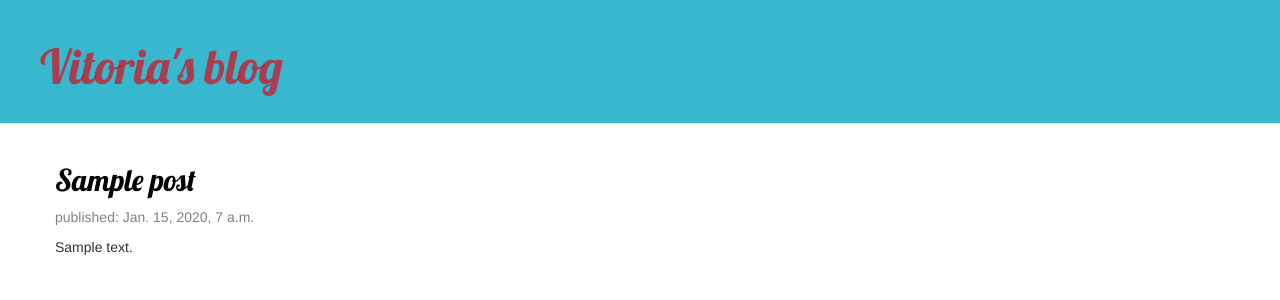
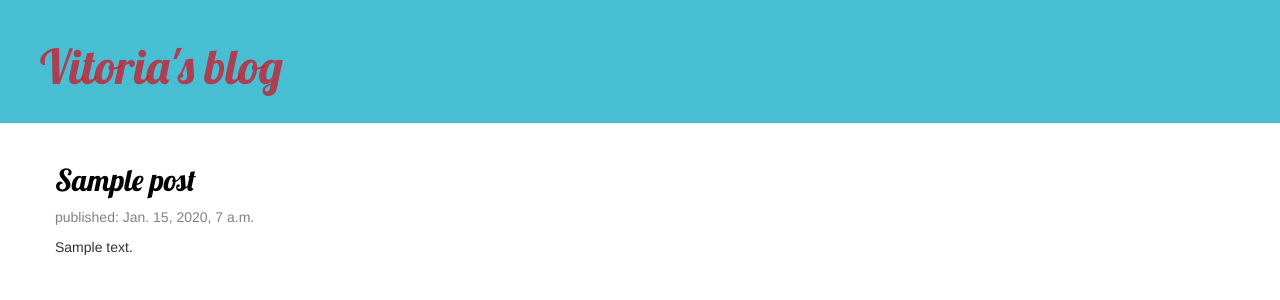
Before and after one commit to vitorianr/meu_primeiro_blog, a Django app: page / in a window 1280 px wide. Shown: the top 300 px of the page. Run offline with Django 3.2, Linux system fonts and the light colour scheme; tables that the repository leaves empty hold one stand-in row (values such as "Sample post"); some libraries are stand-ins or nearby versions.

Commit message:
Adição dos estáticos para o blog

```diff
--- a/blog/static/css/blog.css
+++ b/blog/static/css/blog.css
@@ -1,5 +1,5 @@
 .page-header {
-    background-color: #00a5c2c7;
+    background-color: #00a5c2b7;
     margin-top: 0;
     padding: 20px 20px 20px 40px;
 }
```
